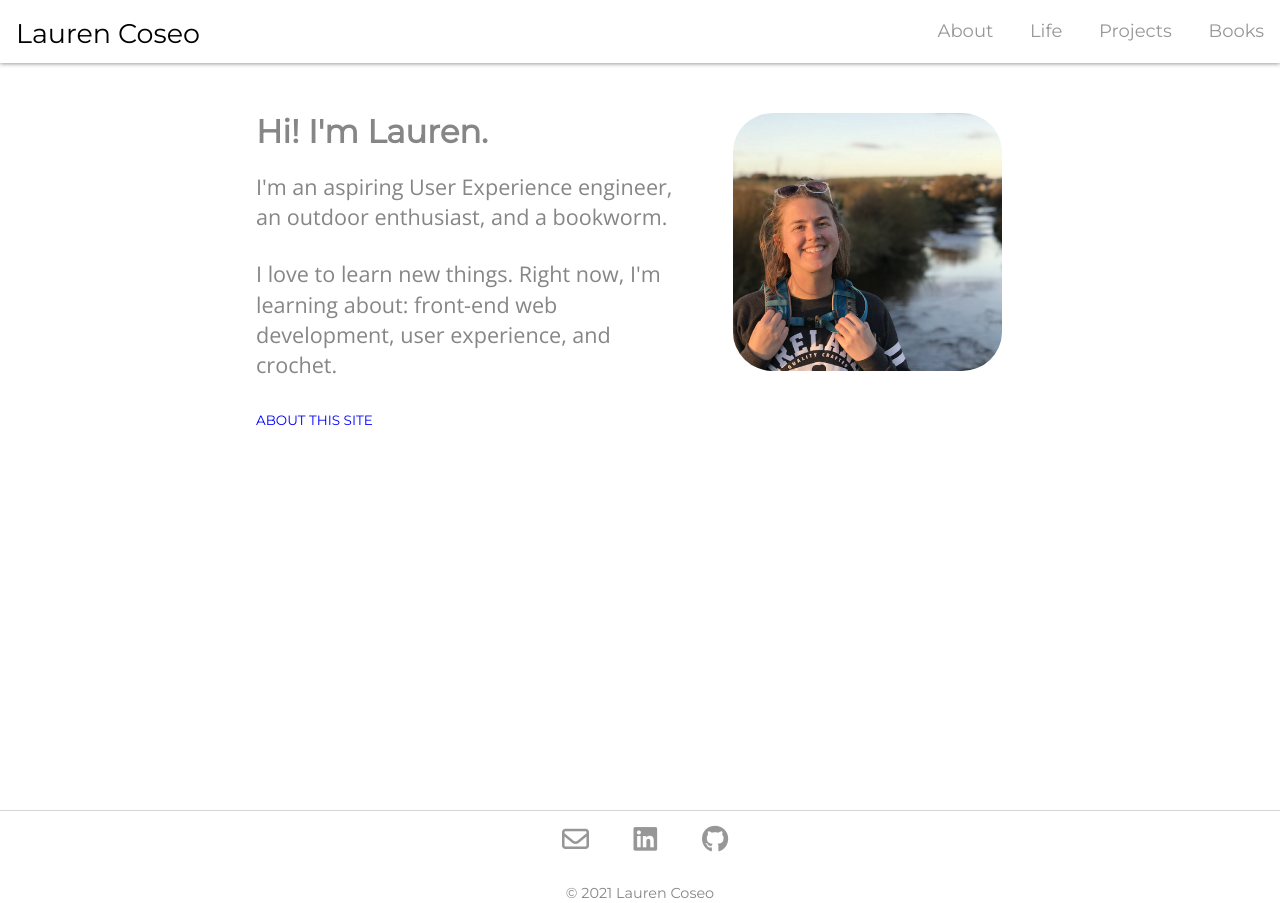
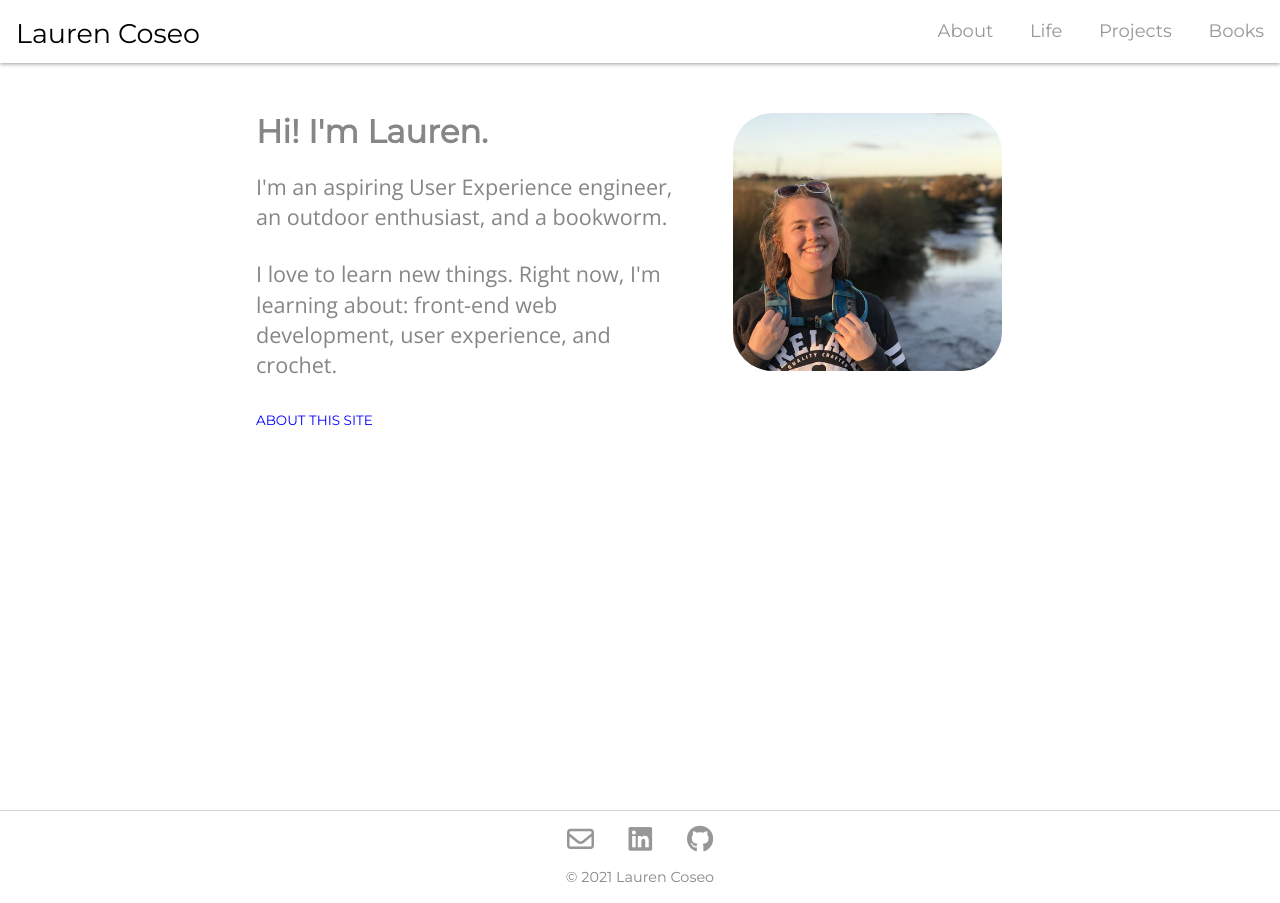
Before and after one commit to laurencoseo/laurencoseo.github.io, a Jekyll site: the page built from index.html, in a window 1280 px wide. Built offline with Jekyll 4.4.1, drawn with Linux system fonts in a browser that asks for light colours; nearby versions of some CDN libraries.

Commit message:
adjust margin & padding

```diff
--- a/css/main.css
+++ b/css/main.css
@@ -237,6 +237,7 @@ footer ul {
     list-style: none;
     font-weight: bold;
     padding: 15px 0 10px 0;
+    margin: 0;
 }
 
 footer ul li {
@@ -249,11 +250,10 @@ footer li:last-of-type {
 }
 
 .footer a {
-    margin-left: 10px;
     width: 100%;
     color: rgb(151, 151, 151);
     text-decoration: none;
-    padding: 5px;
+    padding: 0px 5px;
 }
 
 .footer i {
```
